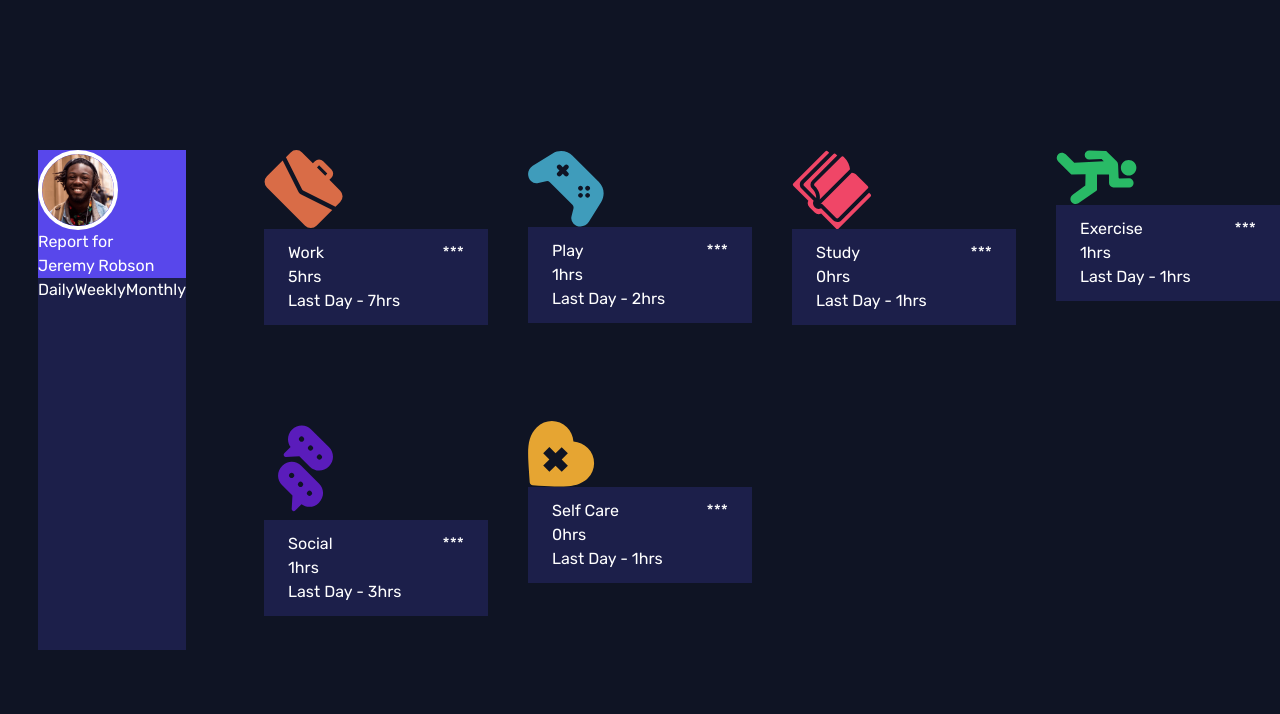
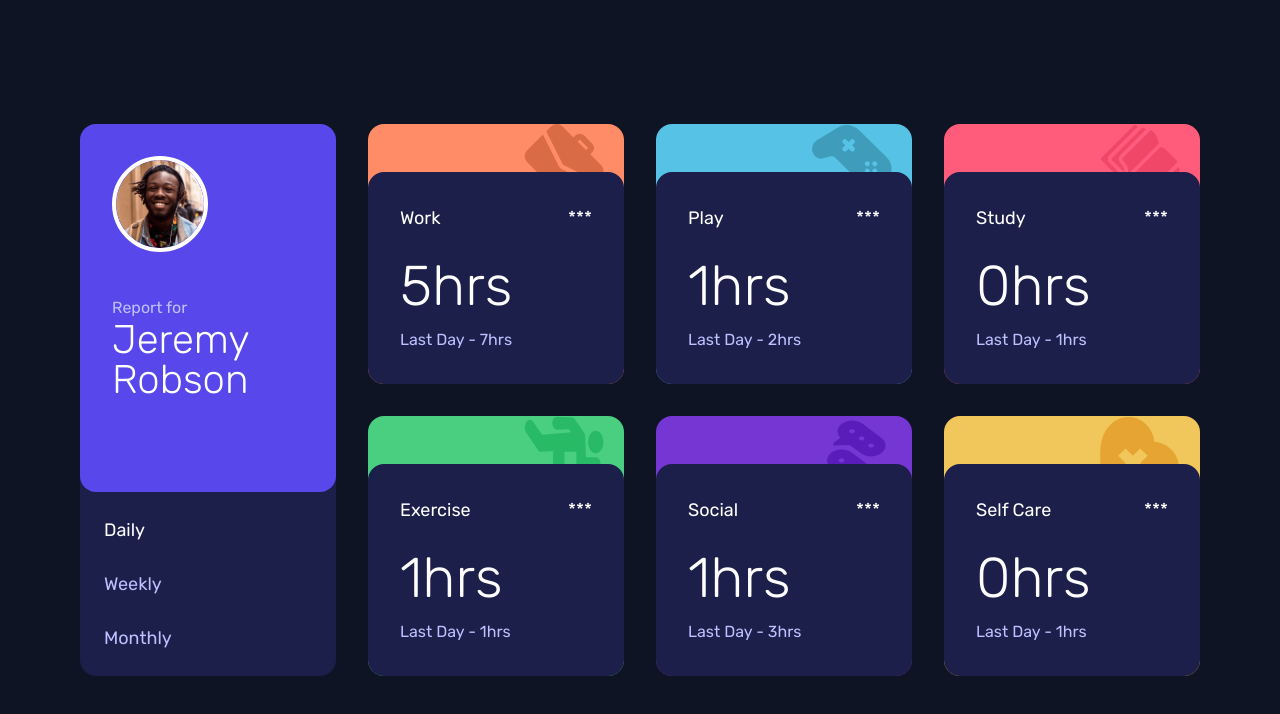
Before and after one commit to SkivaDev/frontendMentor-time-tracking-dashboard, a React (Vite) app: page / in a window 1280 px wide. Shown: the top 714 px of the page. Built offline with nearby package versions, Linux system fonts and the light colour scheme.

Commit message:
second part css

```diff
--- a/src/App.jsx
+++ b/src/App.jsx
@@ -1,4 +1,4 @@
-import { useState } from "react";
+import { useRef, useState } from "react";
 // import reactLogo from './assets/react.svg'
 // import viteLogo from '/vite.svg'
 // import './App.css'
@@ -7,59 +7,73 @@ import data from "./data.json";
 function App() {
   const [currentMode, setCurrentMode] = useState("daily");
   const [amountOfTime, setAmountOfTime] = useState("Day");
+  const dailyBtnRef = useRef(null);
+  const weeklyBtnRef = useRef(null);
+  const monthlyBtnRef = useRef(null);
 
   const handleDailyBtn = () => {
     setCurrentMode("daily");
     setAmountOfTime("Day");
+    dailyBtnRef.current.classList.add('text-white');
+    weeklyBtnRef.current.classList.remove('text-white');
+    monthlyBtnRef.current.classList.remove('text-white');
   };
   const handleWeeklyBtn = () => {
     setCurrentMode("weekly");
     setAmountOfTime("Week");
+    weeklyBtnRef.current.classList.add('text-white');
+    dailyBtnRef.current.classList.remove('text-white');
+    monthlyBtnRef.current.classList.remove('text-white');
   };
   const handleMonthlyBtn = () => {
     setCurrentMode("monthly");
     setAmountOfTime("Month");
+    monthlyBtnRef.current.classList.add('text-white');
+    dailyBtnRef.current.classList.remove('text-white');
+    weeklyBtnRef.current.classList.remove('text-white');
   };
 
   return (
-    <div className="sm:flex sm:items-center sm:justify-center h-screen">
-      <section className="grid container gap-10 w-full h-auto">
-        <section className="profile bg-darkBlue">
-          <div className="profile-container ">
+    <div className="sm:flex sm:items-center sm:justify-center h-screen p-6">
+      <section className="grid container gap-8  max-w-[70rem] h-auto w-full">
+        <section className="profile bg-darkBlue w-full rounded-2xl">
+          <div className="profile-container h-2/3 rounded-2xl p-8 flex flex-col gap-11">
             <img
-              className="h-20 w-20 border-white border-4 rounded-full"
+              className="h-24 w-24 border-white border-4 rounded-full"
               src="./assets/images/image-jeremy.png"
               alt="image-jeremy"
 
             />
-            <h3 className="">Report for</h3>
-            <h1 className="">Jeremy Robson</h1>
+            <div className="">
+              <h3 className="text-[hsl(236,100%,87%)]">Report for</h3>
+              <h1 className="text-4xl text-[40px] font-light">Jeremy Robson</h1>
+            </div>
           </div>
-          <div className="">
-            <button className={``} onClick={handleDailyBtn}>
+          <div className="p-6 flex flex-col items-start justify-between h-1/3 text-lg text-[hsl(236,100%,87%)]">
+            <button ref={dailyBtnRef} className={`text-white`} onClick={handleDailyBtn}>
               Daily
             </button>
-            <button className={``} onClick={handleWeeklyBtn}>
+            <button ref={weeklyBtnRef} className={``} onClick={handleWeeklyBtn}>
               Weekly
             </button>
-            <button className={``} onClick={handleMonthlyBtn}>
+            <button ref={monthlyBtnRef} className={``} onClick={handleMonthlyBtn}>
               Monthly
             </button>
           </div>
         </section>
         {data.map((item, i) => (
-          <section className={`w-full`}>
-            <div className="">
-              <img src={item.background} alt="" className="" />
+          <section className={`w-full item-${i} h-full grid grid-rows-[3rem_1fr] overflow-hidden rounded-2xl`} style={{backgroundColor: `${item.background_color}`}}>
+            <div className="flex justify-end px-5">
+              <img src={item.background} alt="" className="h-20 w-20" />
             </div>
-            <div className="bg-darkBlue px-6 py-3">
-              <header className="flex justify-between">
+            <div className="bg-darkBlue px-8 py-8 rounded-t-2xl flex flex-col flex-nowrap gap-3 ">
+              <header className="flex justify-between text-lg">
                 <h3 className="">{item.title}</h3>
                 <div className="">***</div>
               </header>
-              <div className="">
-                <h2 className="">{item.timeframes[currentMode].current}hrs</h2>
-                <p className="">
+              <div className="flex flex-col flex-nowrap items-start justify-between gap-[0px]">
+                <h2 className="text-[56px] font-light">{item.timeframes[currentMode].current}hrs</h2>
+                <p className="text-[hsl(236,100%,87%)]">
                   Last {amountOfTime} - {item.timeframes[currentMode].previous}
                   hrs
                 </p>
--- a/src/data.json
+++ b/src/data.json
@@ -15,7 +15,8 @@
         "previous": 128
       }
     },
-    "background": "./assets/images/icon-work.svg"
+    "background": "./assets/images/icon-work.svg",
+    "background_color": "hsl(15,100%,70%)"
   },
   {
     "title": "Play",
@@ -33,7 +34,8 @@
         "previous": 29
       }
     },
-    "background": "./assets/images/icon-play.svg"
+    "background": "./assets/images/icon-play.svg",
+    "background_color": "hsl(195,74%,62%)"
   },
   {
     "title": "Study",
@@ -51,7 +53,8 @@
         "previous": 19
       }
     },
-    "background": "./assets/images/icon-study.svg"
+    "background": "./assets/images/icon-study.svg",
+    "background_color": "hsl(348,100%,68%)"
   },
   {
     "title": "Exercise",
@@ -69,7 +72,8 @@
         "previous": 18
       }
     },
-    "background": "./assets/images/icon-exercise.svg"
+    "background": "./assets/images/icon-exercise.svg",
+    "background_color": "hsl(145,58%,55%)"
   },
   {
     "title": "Social",
@@ -87,7 +91,8 @@
         "previous": 23
       }
     },
-    "background": "./assets/images/icon-social.svg"
+    "background": "./assets/images/icon-social.svg",
+    "background_color": "hsl(264,64%,52%)"
   },
   {
     "title": "Self Care",
@@ -105,6 +110,7 @@
         "previous": 11
       }
     },
-    "background": "./assets/images/icon-self-care.svg"
+    "background": "./assets/images/icon-self-care.svg",
+    "background_color": "hsl(43,84%,65%)"
   }
 ]
--- a/src/index.css
+++ b/src/index.css
@@ -22,29 +22,28 @@ body {
   grid-area: profile;
 }
 
-/* .item-1 {
+.item-0 {
   grid-area: a;
 }
-.item-2 {
+.item-1 {
   grid-area: b;
 }
-.item-3 {
+.item-2 {
   grid-area: c;
 }
-.item-4 {
+.item-3 {
   grid-area: d;
 }
-.item-5 {
+.item-4 {
   grid-area: e;
 }
-.item-6 {
+.item-5 {
   grid-area: f;
-} */
+}
 
 
 
 .container {
-  min-height: 500px;
   grid-template-columns: repeat(auto-fit, minmax(200px, 1fr));
   grid-template-rows: 1fr 1fr;
   grid-template-areas:
```
